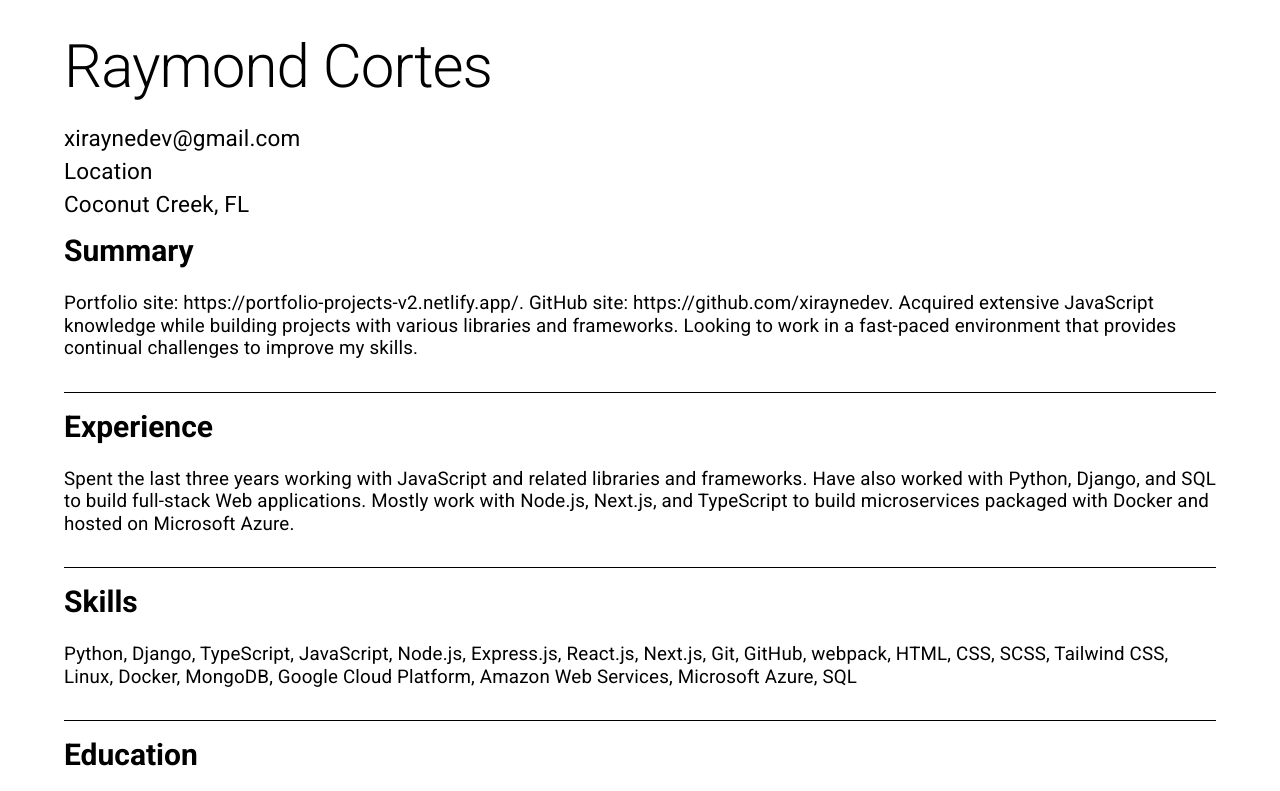
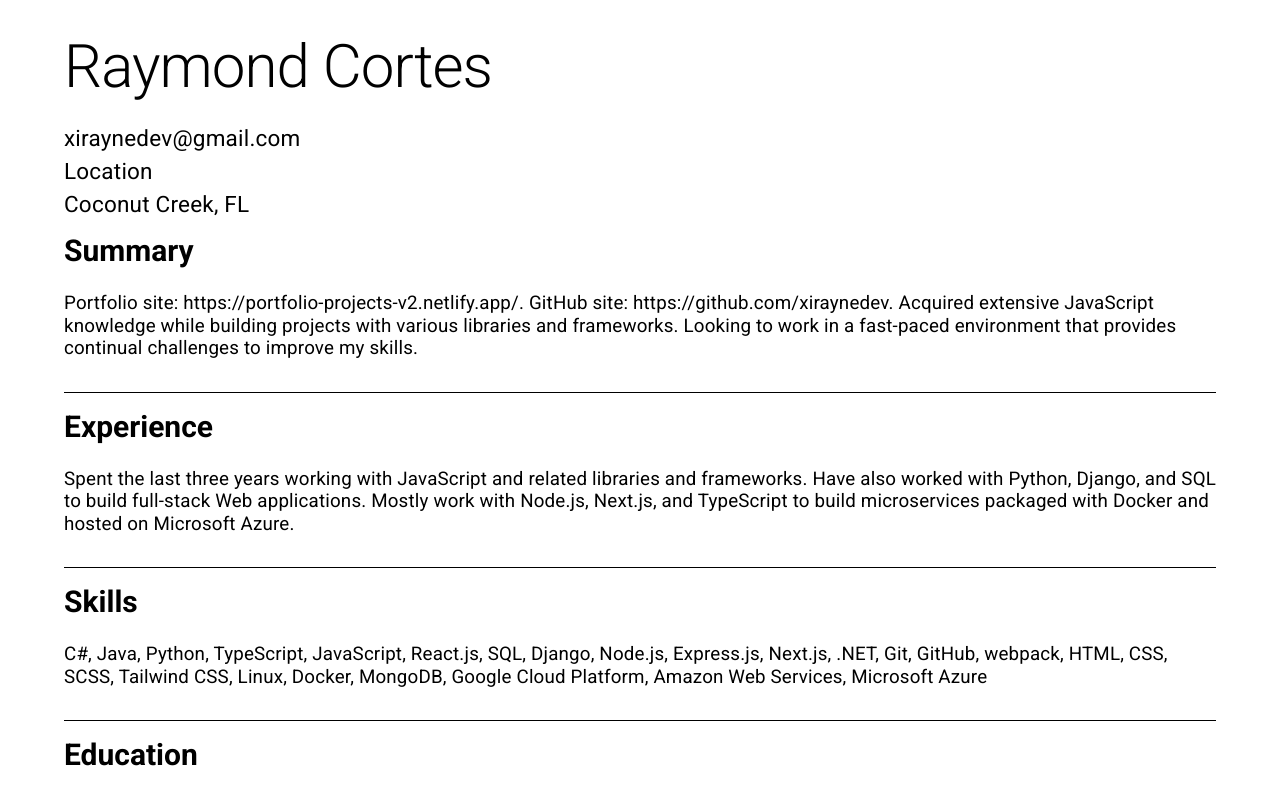
Before and after one commit to xiraynedev/portfolio-v2, a React app: page /resume in a window 1280 px wide. Shown: the top 791 px of the page. Built offline with nearby package versions, Linux system fonts and the light colour scheme.

Commit message:
update Skill component

```diff
--- a/src/components/Resume/Skill.tsx
+++ b/src/components/Resume/Skill.tsx
@@ -4,7 +4,7 @@ import { SectionComponent } from "./SectionComponent";
 export const Skill: FC = () => {
   const skills = {
     title: "Skills",
-    description: `Python, Django, TypeScript, JavaScript, Node.js, Express.js, React.js, Next.js, Git, GitHub, webpack, HTML, CSS, SCSS, Tailwind CSS, Linux, Docker, MongoDB, Google Cloud Platform, Amazon Web Services, Microsoft Azure, SQL`,
+    description: `C#, Java, Python, TypeScript, JavaScript, React.js, SQL, Django, Node.js, Express.js, Next.js, .NET, Git, GitHub, webpack, HTML, CSS, SCSS, Tailwind CSS, Linux, Docker, MongoDB, Google Cloud Platform, Amazon Web Services, Microsoft Azure`,
   };
 
   return <SectionComponent {...skills} />;
```
